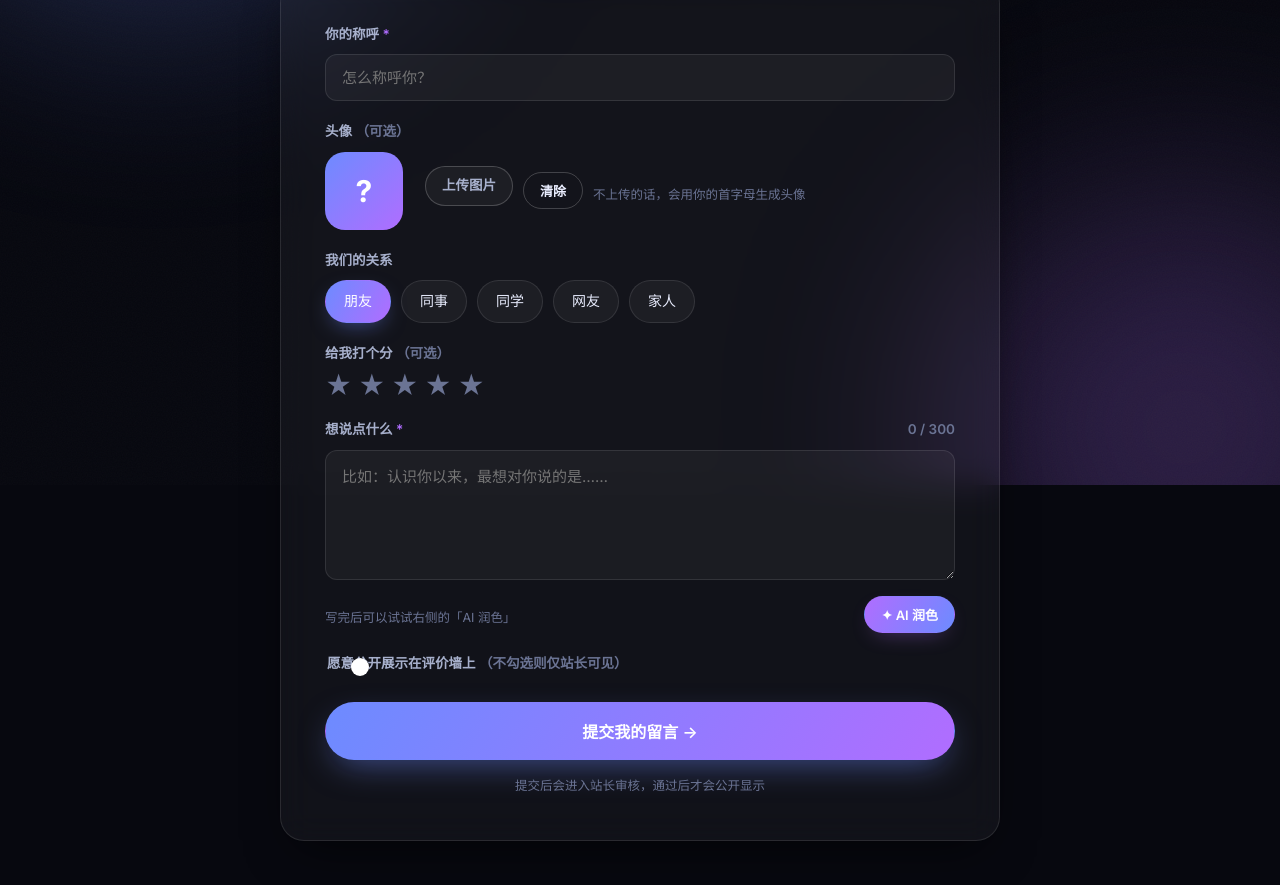
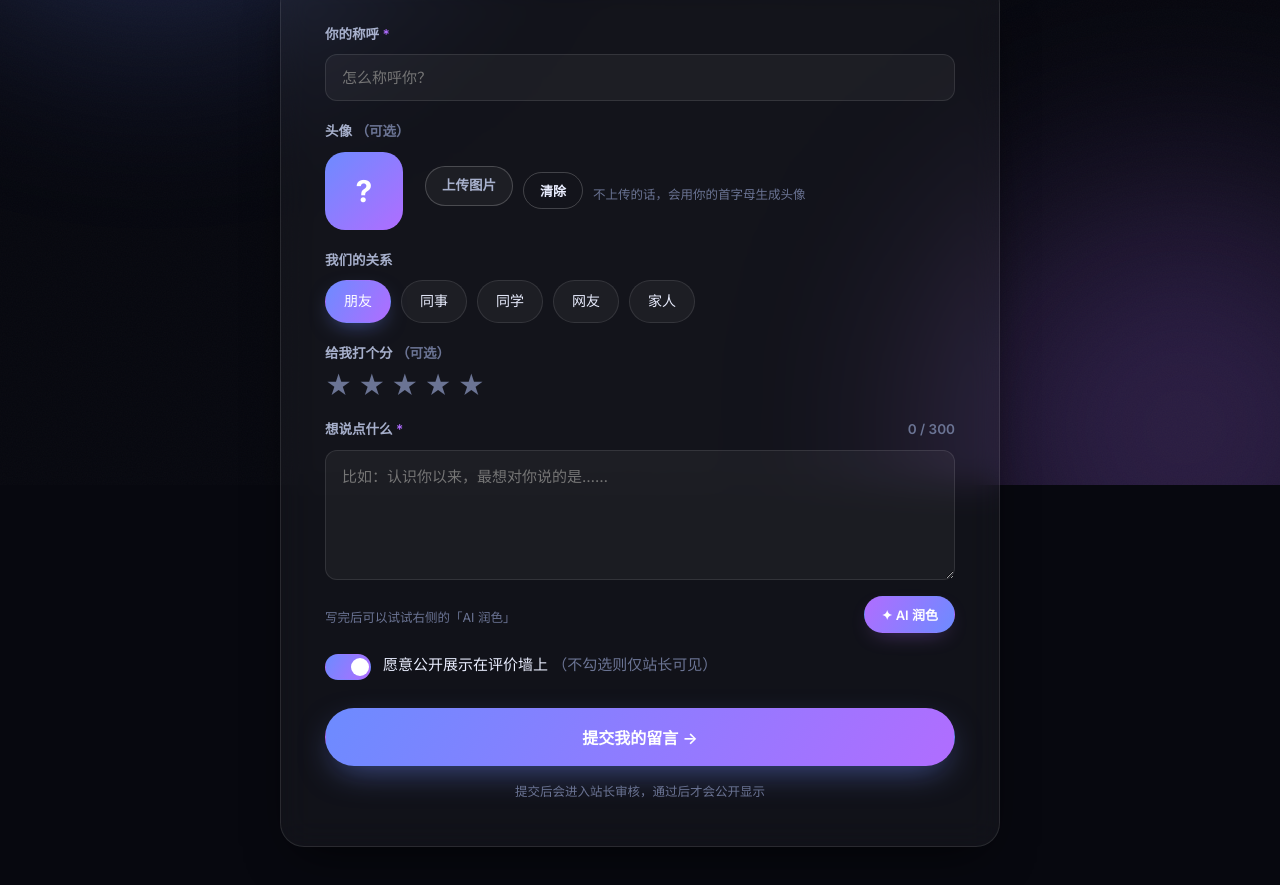
Before and after one commit to songcurry/curry, a website: page write/index.html in a window 1280 px wide. Shown: the part 315-1200 px from the top of the page. Drawn offline with Linux system fonts and the light colour scheme; no server answers.

Commit message:
修复填写页开关文字重叠：CSS选择器优先级冲突
.field label 的 display:block 覆盖了 .switch 的 display:flex，
导致开关滑块宽度塌陷、与文字重叠。
提升 .switch 特异性并给 .track 补 display:block。

```diff
--- a/shared/style.css
+++ b/shared/style.css
@@ -180,10 +180,21 @@ img{max-width:100%;display:block}
 .star:hover{transform:scale(1.15)}
 
 /* 开关 */
-.switch{display:inline-flex;align-items:center;gap:12px;cursor:pointer;user-select:none}
+.field .switch,
+.switch{
+  display:flex !important;align-items:flex-start;gap:12px;cursor:pointer;user-select:none;
+  font-weight:400;font-size:15px;margin-bottom:0;color:var(--text);
+}
 .switch input{display:none}
-.switch .track{width:46px;height:26px;border-radius:999px;background:var(--surface-2);border:1px solid var(--border);position:relative;transition:var(--trans)}
-.switch .track::after{content:'';position:absolute;top:3px;left:3px;width:18px;height:18px;border-radius:50%;background:var(--text-soft);transition:var(--trans)}
+.switch .track{
+  display:block;width:46px;height:26px;border-radius:999px;flex-shrink:0;margin-top:1px;
+  background:var(--surface-2);border:1px solid var(--border);
+  position:relative;transition:var(--trans);
+}
+.switch .track::after{
+  content:'';position:absolute;top:3px;left:3px;width:18px;height:18px;
+  border-radius:50%;background:var(--text-soft);transition:var(--trans);
+}
 .switch input:checked + .track{background:linear-gradient(120deg,var(--a1),var(--a2));border-color:transparent}
 .switch input:checked + .track::after{left:25px;background:#fff}
 
--- a/write/assets/write.css
+++ b/write/assets/write.css
@@ -2,7 +2,12 @@
    write.css —— 填写端专用样式
    ========================================================= */
 
-.write-main{padding:110px 0 90px;position:relative;z-index:2}
+.write-main{
+  padding:110px 0 90px;
+  position:relative;z-index:2;
+  display:flex;justify-content:center;
+}
+.write-main > .wrap{margin:0}
 
 .write-head{text-align:center;margin-bottom:40px}
 .section-kicker{font-size:12.5px;font-weight:600;letter-spacing:2px;color:var(--a1);text-transform:uppercase}
```
